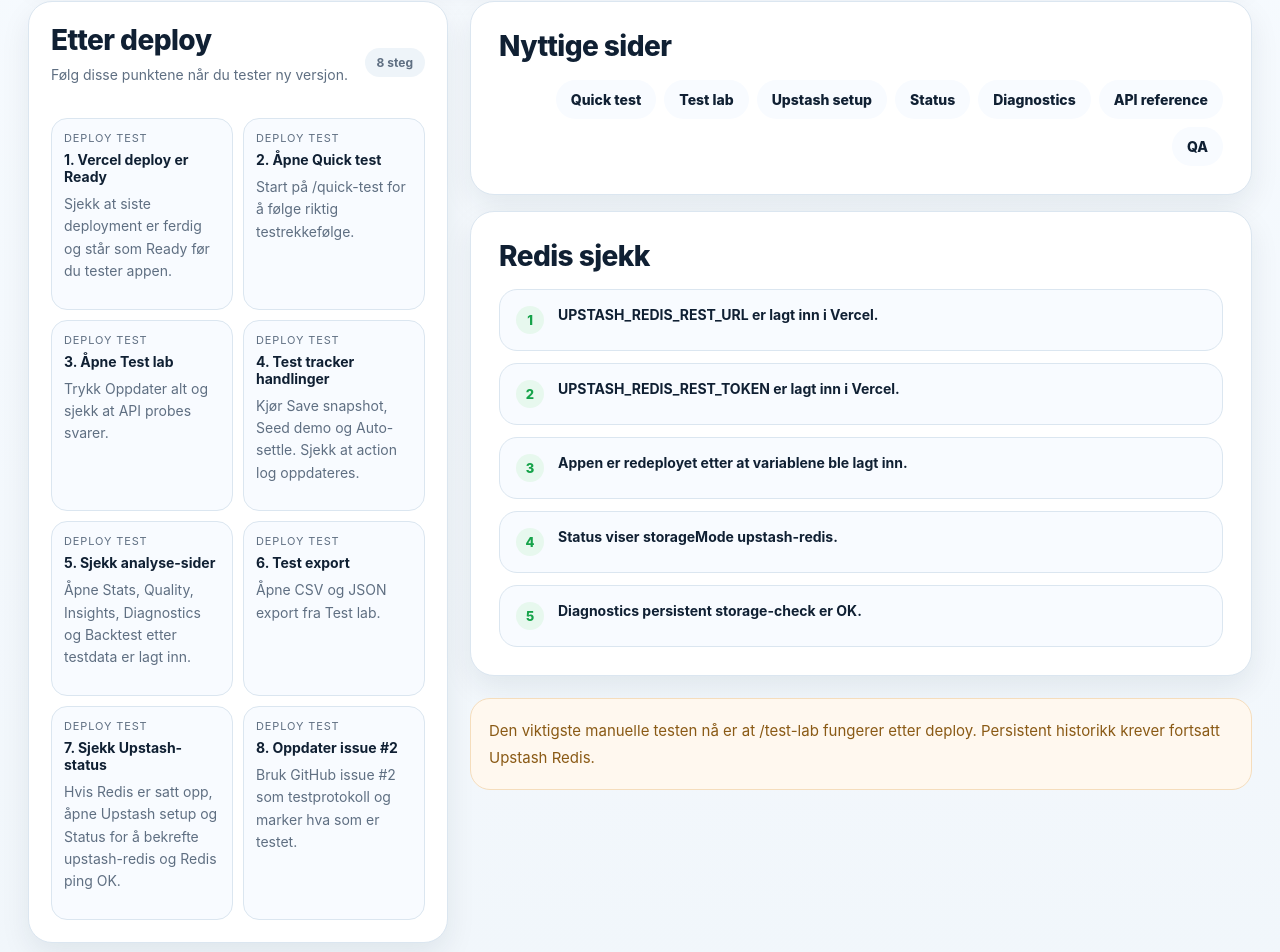
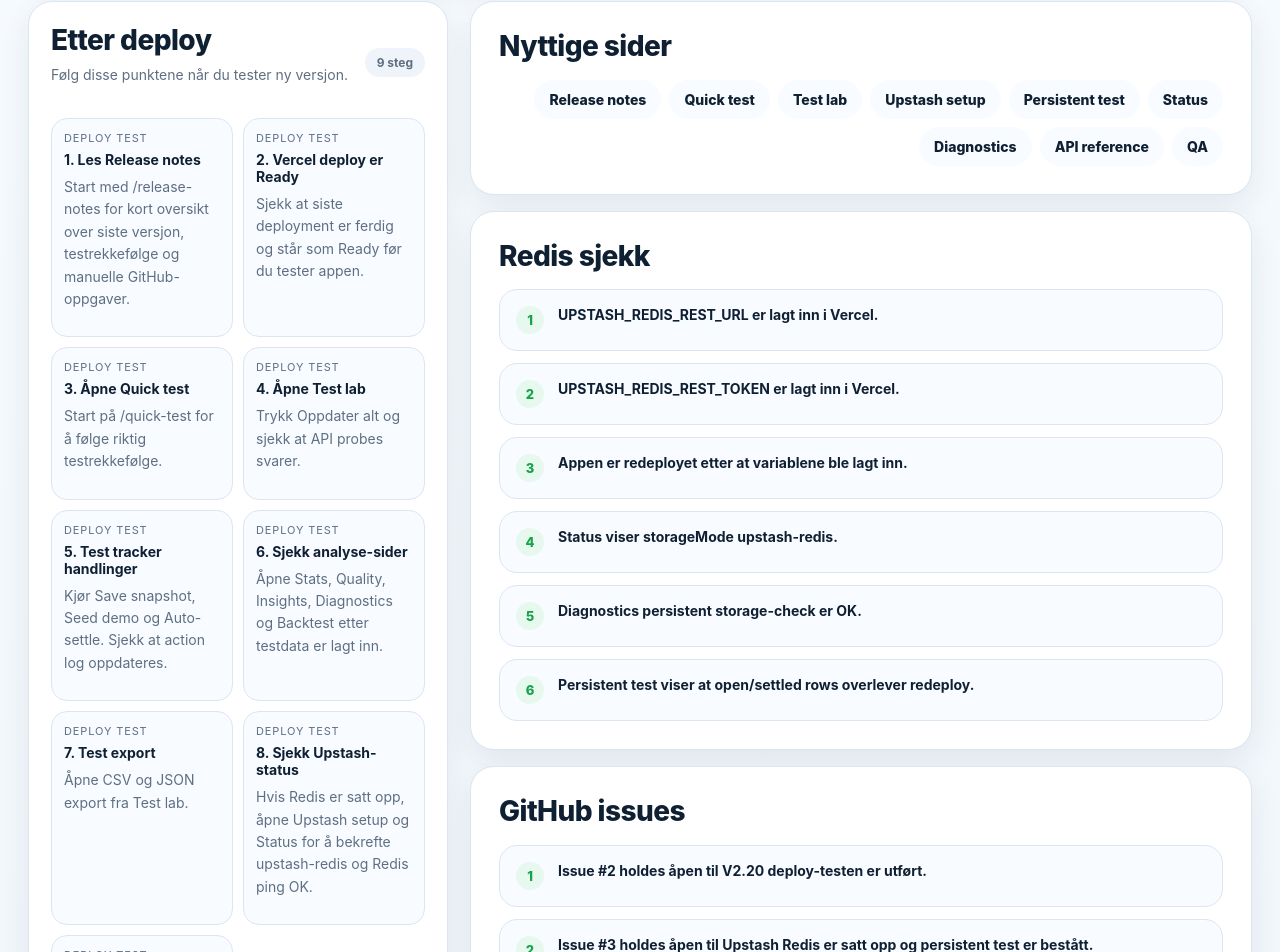
Before and after one commit to hakonnilsen157-commits/PL-betting-model, a Next.js app in the folder pl-vercel-v1/: page /deploy-checklist in a window 1280 px wide. Shown: the part 341-1293 px from the top of the page. Built offline with nearby package versions, Linux system fonts and the light colour scheme.

Commit message:
Update deploy checklist with release notes and issue flow

```diff
--- a/pl-vercel-v1/app/deploy-checklist/page.tsx
+++ b/pl-vercel-v1/app/deploy-checklist/page.tsx
@@ -1,35 +1,39 @@
 const checks = [
   {
-    title: '1. Vercel deploy er Ready',
+    title: '1. Les Release notes',
+    text: 'Start med /release-notes for kort oversikt over siste versjon, testrekkefølge og manuelle GitHub-oppgaver.',
+  },
+  {
+    title: '2. Vercel deploy er Ready',
     text: 'Sjekk at siste deployment er ferdig og står som Ready før du tester appen.',
   },
   {
-    title: '2. Åpne Quick test',
+    title: '3. Åpne Quick test',
     text: 'Start på /quick-test for å følge riktig testrekkefølge.',
   },
   {
-    title: '3. Åpne Test lab',
+    title: '4. Åpne Test lab',
     text: 'Trykk Oppdater alt og sjekk at API probes svarer.',
   },
   {
-    title: '4. Test tracker handlinger',
+    title: '5. Test tracker handlinger',
     text: 'Kjør Save snapshot, Seed demo og Auto-settle. Sjekk at action log oppdateres.',
   },
   {
-    title: '5. Sjekk analyse-sider',
+    title: '6. Sjekk analyse-sider',
     text: 'Åpne Stats, Quality, Insights, Diagnostics og Backtest etter testdata er lagt inn.',
   },
   {
-    title: '6. Test export',
+    title: '7. Test export',
     text: 'Åpne CSV og JSON export fra Test lab.',
   },
   {
-    title: '7. Sjekk Upstash-status',
+    title: '8. Sjekk Upstash-status',
     text: 'Hvis Redis er satt opp, åpne Upstash setup og Status for å bekrefte upstash-redis og Redis ping OK.',
   },
   {
-    title: '8. Oppdater issue #2',
-    text: 'Bruk GitHub issue #2 som testprotokoll og marker hva som er testet.',
+    title: '9. Oppdater GitHub issues',
+    text: 'Bruk issue #2 for deploy-testen og issue #3 for Upstash-oppsett/persistent test.',
   },
 ];
 
@@ -37,15 +41,17 @@ const failSteps = [
   'Hvis siden ikke laster: sjekk Vercel build log først.',
   'Hvis API probes feiler: åpne Status og API reference.',
   'Hvis tracker ikke lagrer: sjekk Storage status og Diagnostics.',
-  'Hvis historikk forsvinner etter redeploy: sett opp Upstash Redis i Vercel via Upstash setup-siden.',
+  'Hvis historikk forsvinner etter redeploy: sett opp Upstash Redis i Vercel via Upstash setup-siden og issue #3.',
   'Hvis Redis ikke slår inn: sjekk variabelnavn, Production/Preview scope og redeploy.',
   'Hvis en knapp ikke virker: noter hvilken knapp og kopier feilmeldingen.',
 ];
 
 const links = [
+  { href: '/release-notes', label: 'Release notes' },
   { href: '/quick-test', label: 'Quick test' },
   { href: '/test-lab', label: 'Test lab' },
   { href: '/upstash-setup', label: 'Upstash setup' },
+  { href: '/persistent-test', label: 'Persistent test' },
   { href: '/status', label: 'Status' },
   { href: '/diagnostics', label: 'Diagnostics' },
   { href: '/api-reference', label: 'API reference' },
@@ -58,6 +64,13 @@ const redisChecks = [
   'Appen er redeployet etter at variablene ble lagt inn.',
   'Status viser storageMode upstash-redis.',
   'Diagnostics persistent storage-check er OK.',
+  'Persistent test viser at open/settled rows overlever redeploy.',
+];
+
+const issueChecks = [
+  'Issue #2 holdes åpen til V2.20 deploy-testen er utført.',
+  'Issue #3 holdes åpen til Upstash Redis er satt opp og persistent test er bestått.',
+  'Hvis noe feiler, legg inn side, knapp, miljø og feilmelding i riktig issue.',
 ];
 
 export default function DeployChecklistPage() {
@@ -73,6 +86,7 @@ export default function DeployChecklistPage() {
             </p>
           </div>
           <div className="app-nav-links">
+            <a href="/release-notes" className="app-nav-link">Release notes</a>
             <a href="/quick-test" className="app-nav-link">Quick test</a>
             <a href="/test-lab" className="app-nav-link">Test lab</a>
             <a href="/upstash-setup" className="app-nav-link">Upstash</a>
@@ -88,7 +102,7 @@ export default function DeployChecklistPage() {
                 <h2 className="section-title" style={{ marginBottom: 0 }}>Etter deploy</h2>
                 <p className="section-subtitle">Følg disse punktene når du tester ny versjon.</p>
               </div>
-              <div className="badge-soft">8 steg</div>
+              <div className="badge-soft">9 steg</div>
             </div>
             <div className="metrics-grid" style={{ marginTop: 14 }}>
               {checks.map((check) => (
@@ -142,6 +156,18 @@ export default function DeployChecklistPage() {
             </div>
           </section>
 
+          <section className="detail-card" style={{ marginTop: 16 }}>
+            <h2 className="section-title">GitHub issues</h2>
+            <div className="reason-list" style={{ marginTop: 16 }}>
+              {issueChecks.map((item, index) => (
+                <div key={item} className="reason-card">
+                  <span className="reason-number">{index + 1}</span>
+                  <div className="metric-pill-value">{item}</div>
+                </div>
+              ))}
+            </div>
+          </section>
+
           <section className="warning-box">
             Den viktigste manuelle testen nå er at /test-lab fungerer etter deploy. Persistent historikk krever fortsatt Upstash Redis.
           </section>
```
